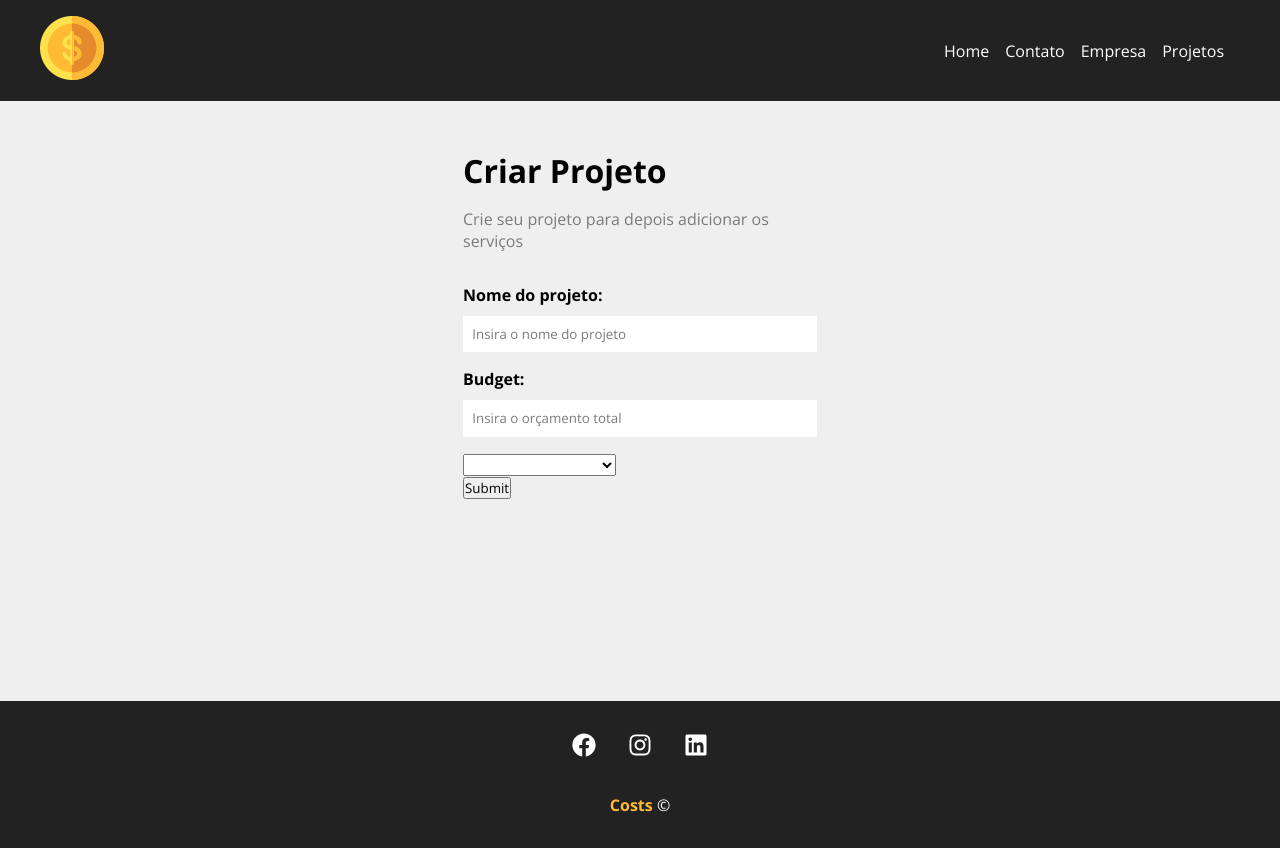
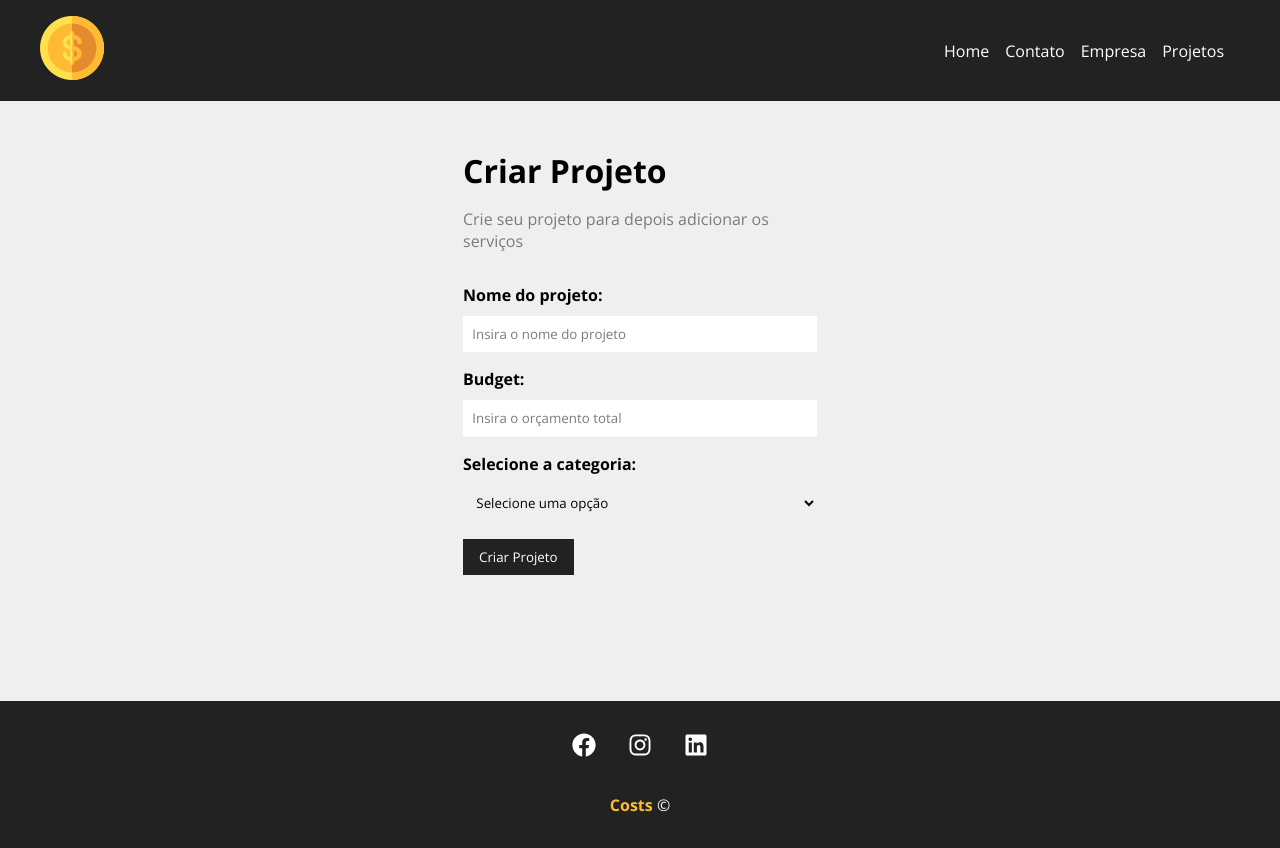
Before and after one commit to tpessoa10/Costs, a React (Create React App) app: page /newproject in a window 1280 px wide. Built offline with nearby package versions, Linux system fonts and the light colour scheme.

Commit message:
Criando Formulário

```diff
--- /dev/null
+++ b/src/components/form/Select.js
@@ -0,0 +1,14 @@
+import styles from './Select.module.css'
+
+function Select({text, name, handleOnChange, value, options}){
+    return (
+        <div className={styles.form_control}>
+            <label htmlFor={name}>{text}:</label>
+            <select name={name} id={name}>
+                <option>Selecione uma opção</option>
+            </select>
+        </div>
+    )
+}
+
+export default Select
--- /dev/null
+++ b/src/components/form/Select.module.css
@@ -0,0 +1,16 @@
+.form_control{
+    display: flex;
+    flex-direction: column;
+    margin-bottom: 1em;
+}
+
+.form_control label{
+    margin-bottom: .6em;
+    font-weight: bold;
+}
+
+.form_control select{
+    padding: .7em;
+    border-radius: 0;
+    border: none;
+}
--- /dev/null
+++ b/src/components/form/SubmitButton.js
@@ -0,0 +1,11 @@
+import styles from './SubmitButton.module.css'
+
+function SubmitButton({text}){
+    return (
+        <div className>
+            <button className={styles.btn}>{text}</button>
+        </div>
+    )
+}
+
+export default SubmitButton
--- /dev/null
+++ b/src/components/form/SubmitButton.module.css
@@ -0,0 +1,13 @@
+.btn{
+    background-color: #222;
+    color: #fff;
+    padding: 0.7em 1.2em;
+    text-decoration: none;
+    transition: .5s;
+    cursor: pointer;
+    border: none;
+}
+
+.btn:hover{
+   color: #ffbb33;
+}
--- a/src/components/project/ProjectForm.js
+++ b/src/components/project/ProjectForm.js
@@ -1,19 +1,15 @@
 import Input from '../form/Input'
+import Select from '../form/Select'
+import SubmitButton from '../form/SubmitButton'
 import styles from './ProjectForm.module.css'
 
-function ProjectForm(){
+function ProjectForm({btnText}){
     return (
         <form className={styles.form}>
             <Input type="text" text="Nome do projeto" name="name" placeholder="Insira o nome do projeto"/>
             <Input type="number" text="Budget" name="name" placeholder="Insira o orçamento total"/>
-            <div>
-            <select name="category_id">
-                <option disabled>Selecione a categoria</option>
-            </select>
-            </div>
-            <div>
-                <input type="submit"/>
-            </div>
+            <Select name="category_id" text="Selecione a categoria"/>
+            <SubmitButton text={"Criar Projeto"}/>
         </form>
     )
 }
```
